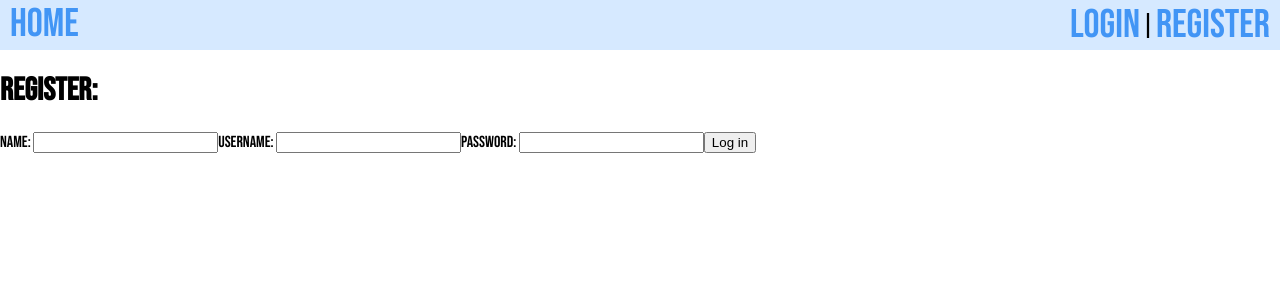
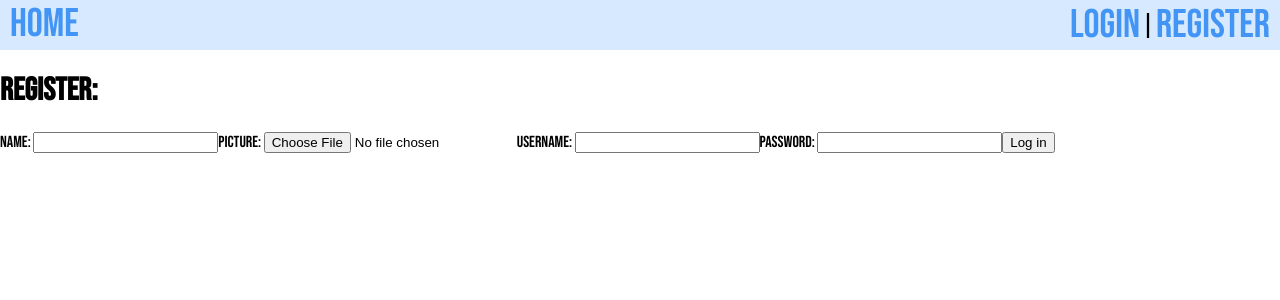
Before and after one commit to alejandromachin/202201-W7CW-alejandro-rodriguez-, a React (Create React App) app: page /register in a window 1280 px wide. Shown: the top 300 px of the page. Built offline with nearby package versions, Linux system fonts and the light colour scheme.

Commit message:
added formdata to send on fetch

```diff
--- a/src/components/RegisterForm/RegisterForm.js
+++ b/src/components/RegisterForm/RegisterForm.js
@@ -7,6 +7,7 @@ const RegisterForm = () => {
     name: "",
     username: "",
     password: "",
+    picture: "",
   };
   const dispatch = useDispatch();
 
@@ -15,16 +16,27 @@ const RegisterForm = () => {
   const resetForm = () => {
     setFormData(blankFields);
   };
+
   const login = (event) => {
     event.preventDefault();
-    dispatch(registerThunk(formData));
+    const formDataFinal = new FormData();
+    formDataFinal.append("avatar", formData.picture);
+    formDataFinal.append("name", formData.name);
+    formDataFinal.append("username", formData.username);
+    formDataFinal.append("password", formData.password);
+    dispatch(registerThunk(formDataFinal));
     resetForm();
   };
+
   const changeData = (event) => {
     setFormData({
       ...formData,
-      [event.target.id]: event.target.value,
+      [event.target.id]:
+        event.target.type === "file"
+          ? event.target.files[0]
+          : event.target.value,
     });
+    console.log(event.target.files);
   };
   return (
     <>
@@ -36,6 +48,8 @@ const RegisterForm = () => {
           value={formData.name}
           onChange={changeData}
         />
+        <label htmlFor="picture">Picture: </label>
+        <input type="file" name="file" id="picture" onChange={changeData} />
         <label htmlFor="username">Username: </label>
         <input
           type="text"
--- a/src/redux/thunks/loginThunk.js
+++ b/src/redux/thunks/loginThunk.js
@@ -21,9 +21,15 @@ export const loginThunk = (userData) => async (dispatch) => {
 export const registerThunk = (userData) => async (dispatch) => {
   const url = `${process.env.REACT_APP_URL}register`;
 
-  const data = await axios.post(url, userData).catch((error) => {
-    dispatch(usernameTakenAction(error.response.data));
-  });
+  const data = await axios
+    .post(url, userData, {
+      headers: {
+        "Content-Type": "multipart/form-data",
+      },
+    })
+    .catch((error) => {
+      dispatch(usernameTakenAction(error.response.data));
+    });
 
   if (data) {
     dispatch(registerUserAction(data.data.name));
```
Also changed, not shown: 1 other file (tests, documents, lock files or other folders).
